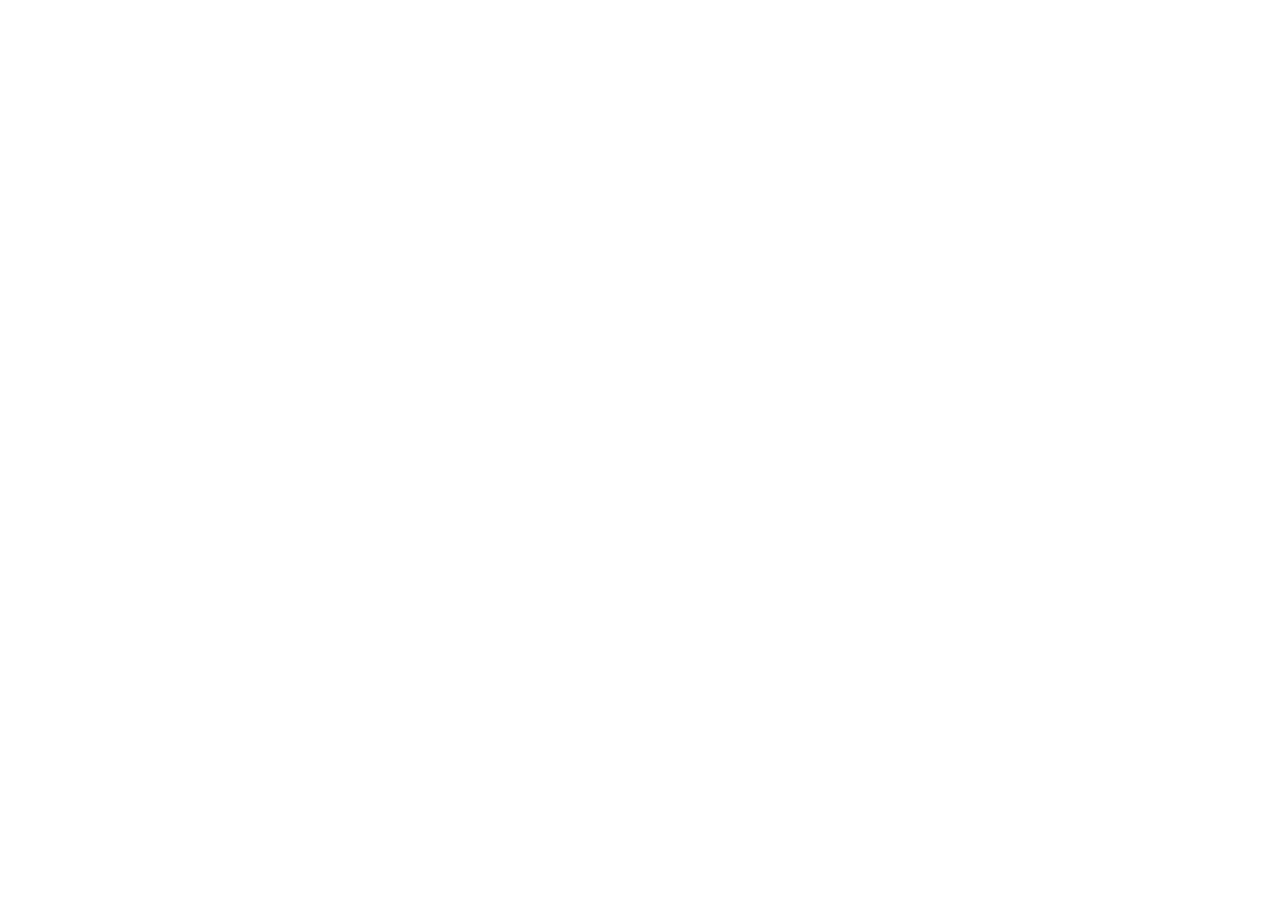
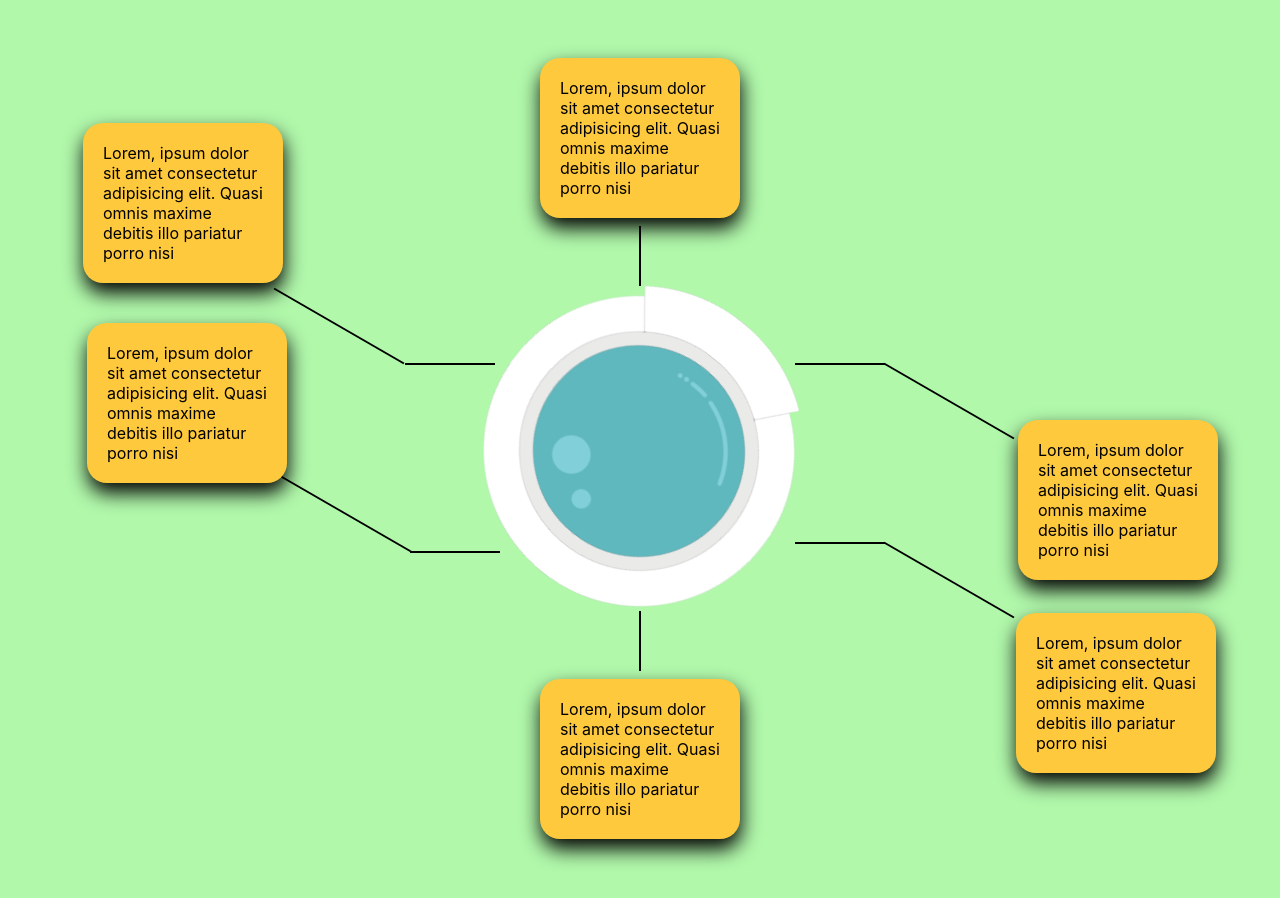
Before and after one commit to Mizanur2001/washinmachine, a React (Create React App) app: page / in a window 1280 px wide. Shown: the part 740-1638 px from the top of the page. Before the commit the page ends 800 px from the top, so only its background shows below. Built offline with nearby package versions, Linux system fonts and the light colour scheme.

Commit message:
create Benefits section

```diff
--- a/src/App.js
+++ b/src/App.js
@@ -2,6 +2,7 @@
 import Navbar from './components/Navbar';
 import UpperCategory from './components/UpperCategory';
 import MainSection from './components/MainSection';
+import BenefitsWM from './components/BenefitsWM';
 
 function App() {
   return (
@@ -9,6 +10,7 @@
       <Navbar />
       <UpperCategory />
       <MainSection />
+      <BenefitsWM />
     </>
   )
 }
--- /dev/null
+++ b/src/components/BenefitsWM.jsx
@@ -0,0 +1,45 @@
+import React from 'react'
+import './css/BenefitsWM.css'
+import wm from '../assets/wm.png'
+
+const BenefitsWM = () => {
+    return (
+        <div className='benefitsWM'>
+            <div className='benefitWMContRapp'>
+                <div className='benefitWMCont cont1'>
+                    <p>Lorem, ipsum dolor sit amet consectetur adipisicing elit. Quasi omnis maxime debitis illo pariatur porro nisi</p>
+                </div>
+                <div className='benefitWMCont cont2'>
+                    <p>Lorem, ipsum dolor sit amet consectetur adipisicing elit. Quasi omnis maxime debitis illo pariatur porro nisi</p>
+                </div>
+                <div className='benefitWMCont cont3'>
+                    <p>Lorem, ipsum dolor sit amet consectetur adipisicing elit. Quasi omnis maxime debitis illo pariatur porro nisi</p>
+                </div>
+            </div>
+            <div className='firstLine'></div>
+            <div className='secondLine'></div>
+            <div className='thirdLine'></div>
+            <div className='forthLine'></div>
+            <div className='fifthLine'></div>
+            <img src={wm} alt="" />
+            <div className='sixthLine'></div>
+            <div className='sevLine'></div>
+            <div className='eighLine'></div>
+            <div className='nineLine'></div>
+            <div className='tenLine'></div>
+            <div className='benefitWMContRapp'>
+                <div className='benefitWMCont cont4'>
+                    <p>Lorem, ipsum dolor sit amet consectetur adipisicing elit. Quasi omnis maxime debitis illo pariatur porro nisi</p>
+                </div>
+                <div className='benefitWMCont cont5'>
+                    <p>Lorem, ipsum dolor sit amet consectetur adipisicing elit. Quasi omnis maxime debitis illo pariatur porro nisi</p>
+                </div>
+                <div className='benefitWMCont cont6'>
+                    <p>Lorem, ipsum dolor sit amet consectetur adipisicing elit. Quasi omnis maxime debitis illo pariatur porro nisi</p>
+                </div>
+            </div>
+        </div>
+    )
+}
+
+export default BenefitsWM
--- a/src/components/MainSection.jsx
+++ b/src/components/MainSection.jsx
@@ -7,7 +7,7 @@
         <div className='ManiSection'>
             <div className='MainsectionLeft'>
                 <div className='TextContainer'>
-                    <h1>Dotn't Worry!</h1>
+                    <h1>Don't Worry!</h1>
                     <span>We are here for you</span>
                 </div>
                 <button className='priceListBtn'>View Price List</button>
--- /dev/null
+++ b/src/components/css/BenefitsWM.css
@@ -0,0 +1,132 @@
+.benefitsWM {
+    display: flex;
+    align-items: center;
+    justify-content: center;
+    background-color: #B1F8AB;
+    height: 900px;
+    width: 100%;
+    position: absolute;
+    flex-direction: column;
+}
+
+.benefitsWM>img {
+    height: 325px;
+    width: 350px;
+    animation: rotation 2s infinite linear;
+}
+
+@keyframes rotation {
+    from {
+        transform: rotate(0deg);
+    }
+
+    to {
+        transform: rotate(359deg);
+    }
+}
+
+.firstLine,
+.secondLine,
+.thirdLine,
+.forthLine {
+    position: relative;
+    border-top: 2px solid;
+    width: 90px;
+}
+
+.firstLine {
+    top: 145px;
+    left: 200px;
+}
+
+.secondLine {
+    top: 322px;
+    left: 200px;
+}
+
+.thirdLine {
+    top: 141px;
+    right: 190px
+}
+
+.forthLine {
+    top: 327px;
+    right: 185px;
+}
+
+.fifthLine,
+.sixthLine {
+    border-left: 2px solid;
+    height: 60px;
+}
+
+.sevLine,
+.eighLine,
+.nineLine,
+.tenLine {
+    position: relative;
+    border-top: 2px solid;
+    width: 150px;
+}
+
+
+.sevLine {
+    bottom: 92px;
+    left: 309px;
+    transform: rotate(30deg);
+}
+
+.eighLine {
+    bottom: 273px;
+    left: 309px;
+    transform: rotate(30deg);
+}
+
+.nineLine {
+    bottom: 162px;
+    right: 294px;
+    transform: rotate(30deg);
+}
+
+.tenLine {
+    bottom: 352px;
+    right: 301px;
+    transform: rotate(30deg);
+}
+
+.benefitWMCont {
+    background-color: #FFC93D;
+    width: 200px;
+    max-height: 200px;
+    padding: 20px;
+    border-radius: 20px;
+    box-shadow: 1px 10px 20px #000;
+}
+
+.benefitWMContRapp {
+    display: flex;
+}
+
+.cont1 {
+    position: relative;
+    top: 65px;
+    right: 257px;
+}
+
+.cont3 {
+    position: relative;
+    top: 362px;
+    left: 278px;
+}
+
+.cont4 {
+    position: relative;
+    top: -66px;
+    left: 676px;
+}
+
+.cont6 {
+    position: relative;
+    top: -356px;
+    right: 653px;
+}
```
Also changed, not shown: src/assets/wm.png (added).
